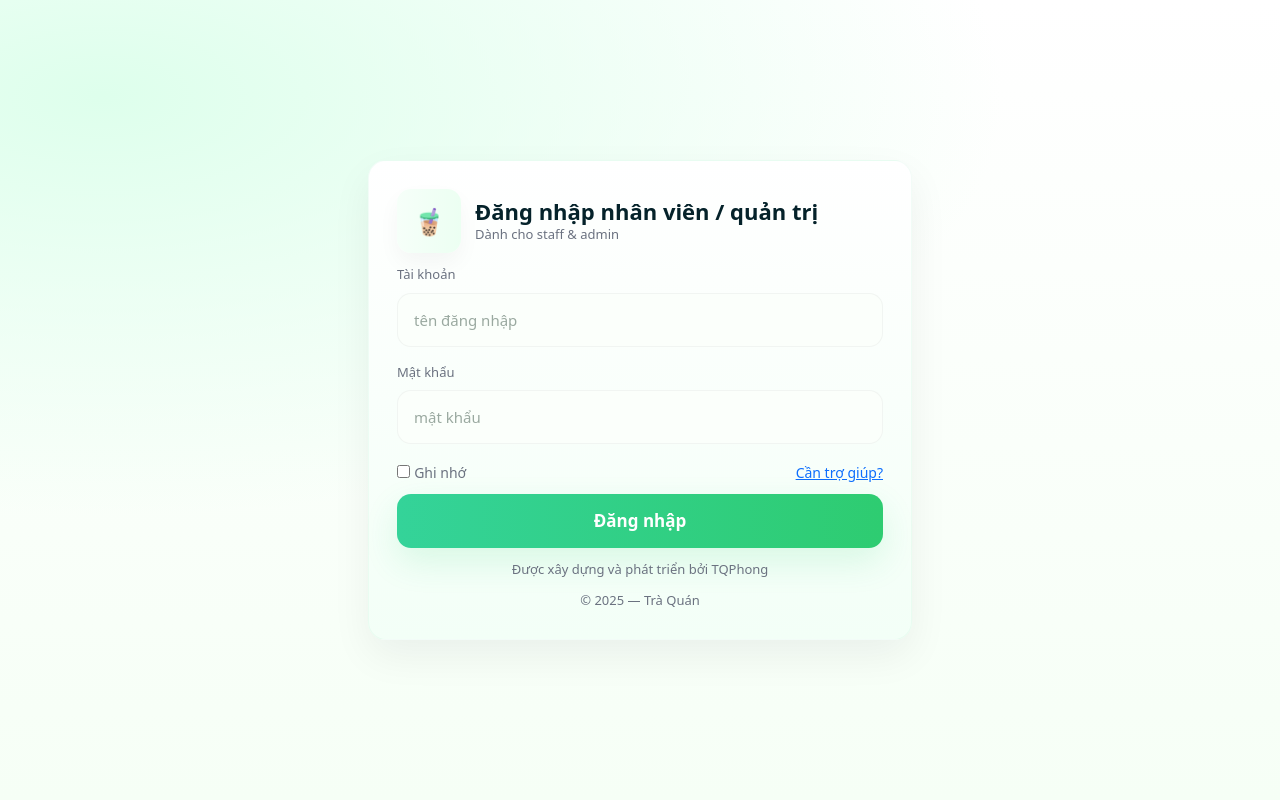
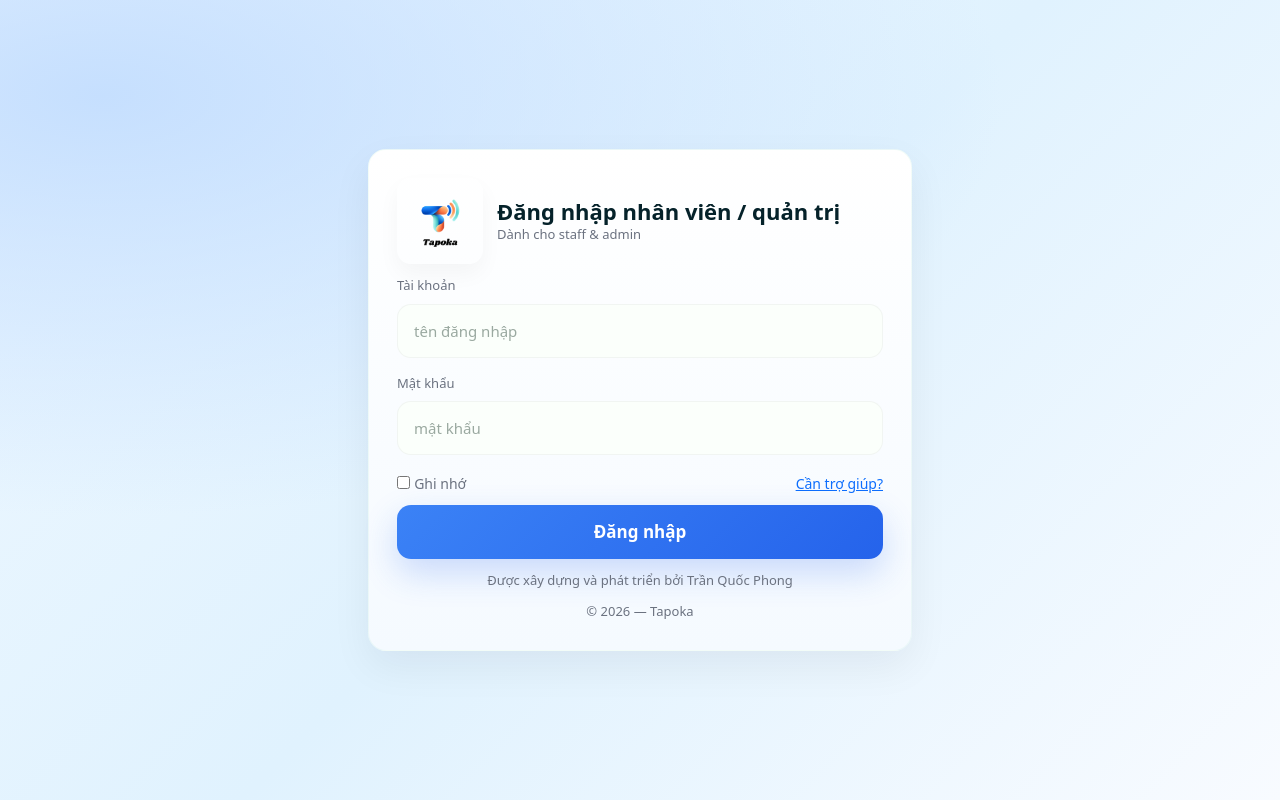
Before and after one commit to QuocPhong31/NFC, a Flask app: page /admin/login in a window 1280 px wide. Run offline with Flask 3, Linux system fonts and the light colour scheme.

Commit message:
update giao diện ở backend

```diff
--- a/backend_py/static/css/login.css
+++ b/backend_py/static/css/login.css
@@ -11,18 +11,27 @@
 /* reset */
 *{box-sizing:border-box}
 html,body{height:100%}
-body{
-  margin:0;
-  min-height:100vh;
+body {
+  margin: 0;
+  min-height: 100vh;
   background:
-    radial-gradient(900px 420px at 8% 12%, rgba(220,255,235,0.95), transparent),
-    linear-gradient(180deg,#ffffff,var(--bg));
-  display:flex;
-  align-items:center;
-  justify-content:center;
-  color:#05222a;
-  -webkit-font-smoothing:antialiased;
-  -moz-osx-font-smoothing:grayscale;
+    radial-gradient(
+      900px 420px at 8% 12%,
+      rgba(191, 219, 254, 0.85),
+      transparent
+    ),
+    linear-gradient(
+      135deg,
+      #eff8ff 0%,
+      #e0f2fe 50%,
+      #f8fbff 100%
+    );
+  display: flex;
+  align-items: center;
+  justify-content: center;
+  color: #05222a;
+  -webkit-font-smoothing: antialiased;
+  -moz-osx-font-smoothing: grayscale;
 }
 
 /* center single card */
@@ -37,7 +46,7 @@ body{
 /* card */
 .card-login{
   width:100%;
-  background: linear-gradient(180deg,#ffffff,#f3fff7);
+  background: linear-gradient(180deg, #ffffff, #f5faff);
   border-radius:18px;
   padding:28px;
   box-shadow: var(--shadow);
@@ -82,14 +91,32 @@ input.form-control:focus{
 .form-check-label{ font-size:14px; color:var(--muted); }
 
 /* big primary button */
-.btn-primary-custom{
-  background: linear-gradient(90deg,var(--accent), #2ecc71);
-  color:white;border:none;border-radius:14px;padding:14px 18px;font-weight:800;
-  box-shadow: 0 14px 34px rgba(46,204,113,0.14);
-  font-size:17px;
-  width:100%;
+.btn-primary-custom {
+  background: linear-gradient(135deg, #3b82f6, #2563eb);
+  color: #ffffff;
+  border: none;
+  border-radius: 14px;
+  padding: 14px 18px;
+  font-weight: 800;
+  box-shadow: 0 14px 34px rgba(37, 99, 235, 0.22);
+  font-size: 17px;
+  width: 100%;
+  cursor: pointer;
+  transition: all 0.25s ease;
 }
-.btn-primary-custom:active{ transform: translateY(1px); }
+
+/* Khi di chuột vào nút */
+.btn-primary-custom:hover {
+  background: linear-gradient(135deg, #2563eb, #1d4ed8);
+  box-shadow: 0 16px 36px rgba(37, 99, 235, 0.3);
+  transform: translateY(-2px);
+}
+
+/* Khi nhấn nút */
+.btn-primary-custom:active {
+  transform: translateY(1px);
+  box-shadow: 0 6px 16px rgba(37, 99, 235, 0.2);
+}
 
 /* helper text */
 .note{ font-size:13px; color:var(--muted); text-align:center; margin-top:12px; }
@@ -101,3 +128,21 @@ input.form-control:focus{
   input.form-control{ font-size:15px; padding:12px; }
   .btn-primary-custom{ font-size:16px; padding:12px; }
 }
+
+.login-icon {
+    width: 86px;
+    height: 86px;
+    flex-shrink: 0;
+    display: flex;
+    align-items: center;
+    justify-content: center;
+    background: transparent;
+    overflow: hidden;
+}
+
+.login-icon img {
+    width: 100%;
+    height: 100%;
+    object-fit: contain;
+    display: block;
+}
--- a/backend_py/templates/login.html
+++ b/backend_py/templates/login.html
@@ -17,7 +17,11 @@
     <div class="card-login">
 
       <div class="login-head">
-        <div class="login-icon">🧋</div>
+        <div class="login-icon">
+          <img
+              src="{{ url_for('static', filename='images/logo1.png') }}"
+              alt="Tapoka">
+        </div>
         <div>
           <h3 class="login-title">Đăng nhập nhân viên / quản trị</h3>
           <small class="login-sub">Dành cho staff & admin</small>
@@ -53,11 +57,11 @@
           <button class="btn-primary-custom" type="submit">Đăng nhập</button>
         </div>
 
-        <div class="note">Được xây dựng và phát triển bởi TQPhong</div>
+        <div class="note">Được xây dựng và phát triển bởi Trần Quốc Phong</div>
       </form>
 
       <div style="text-align:center;margin-top:12px;color:var(--muted);font-size:13px">
-        © {{ current_year or 2025 }} — Trà Quán
+        © {{ current_year or 2026 }} — Tapoka
       </div>
 
     </div>
```
Also changed, not shown: backend_py/static/css/index.css (+41 -0 lines), backend_py/templates/admin/index.html (+58 -10 lines), backend_py/static/images/logo1.png (added).
